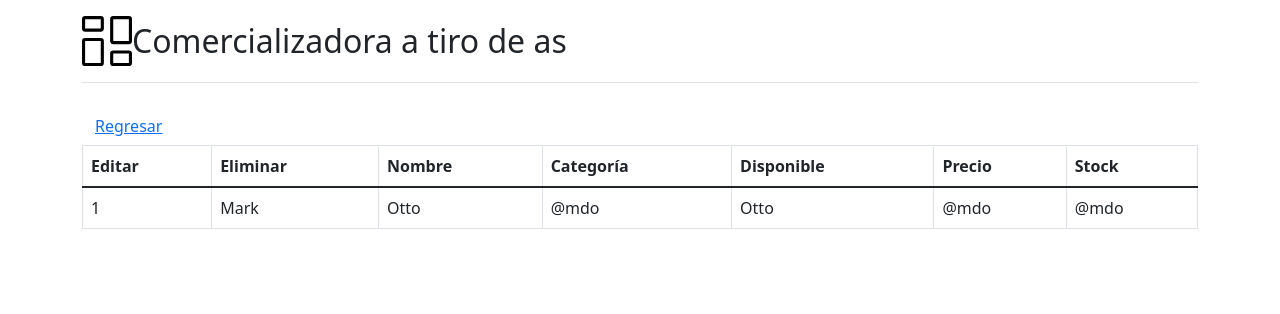
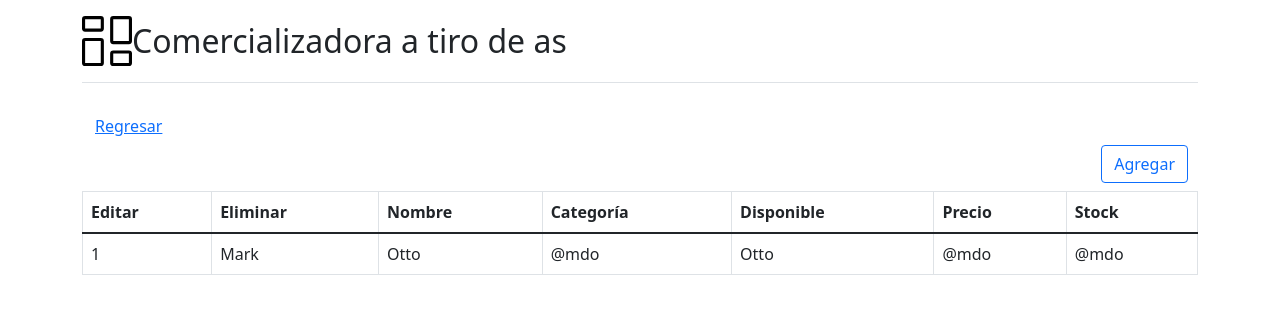
Before and after one commit to jjpizarro/catalogovirtual, a React (Create React App) app in the folder frontend/: page /products in a window 1280 px wide. Shown: the top 314 px of the page. Built offline with nearby package versions, Linux system fonts and the light colour scheme.

Commit message:
se agrega el modal para add

```diff
--- a/frontend/src/pages/ProductList.jsx
+++ b/frontend/src/pages/ProductList.jsx
@@ -1,10 +1,17 @@
 import React from "react";
 import ProductListTable from '../components/ProductListTable';
 import BackButton from "../components/BackButton";
+import ModalForm from "../components/ModalForm";
+
+
 export default function ProductList(){
-
+    const addProduct = (product)=>{
+        console.log('Agregar producto');
+        console.log(product);
+    }
     return (<>
         <BackButton />
+        <ModalForm label="Agregar" styles="d-flex justify-content-end mb-2" variant="outline-primary"onCreateOrUpdate={addProduct} />
         <ProductListTable/>
         </>)
 }
```
